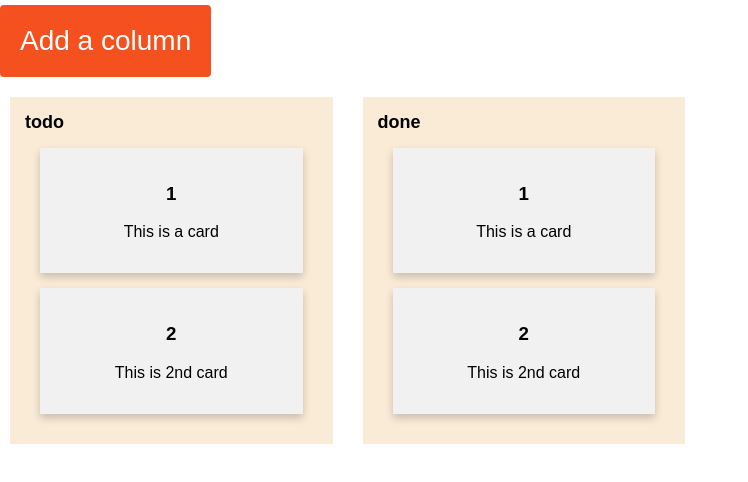
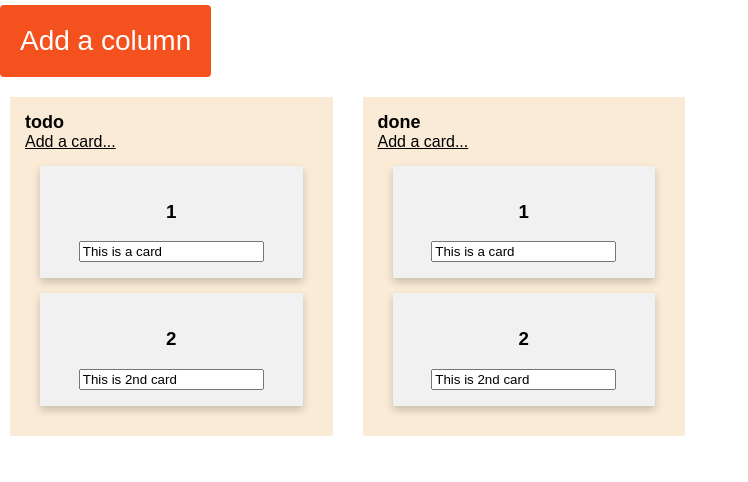
Before and after one commit to sanjeetkum/trello, a React (Create React App) app: page / in a window 1280 px wide. Shown: the top 482 px of the page, without its empty margins (0-748 px from the left). Built offline with nearby package versions, Linux system fonts and the light colour scheme.

Commit message:
card added

```diff
--- a/src/components/Cards/Cards.js
+++ b/src/components/Cards/Cards.js
@@ -2,10 +2,12 @@ import React, { useState } from "react";
 import "./Cards.css";
 
 export default function Cards({...props}) {
+
+
   return (
     <div className="card">
       <h3>{props.cardDetails.id}</h3>
-      <p>{props.cardDetails.cardName}</p>
+      <input value={props.cardDetails.cardName} onChange={props.handleCardChange}></input>
     </div>
   );
 }
--- a/src/components/Columns/Columns.js
+++ b/src/components/Columns/Columns.js
@@ -24,11 +24,16 @@ export default function Columns() {
 
   useEffect(() => {
     if (initialColumns) {
-      setColumns(JSON.parse(localStorage.getItem("initialColumns")) ? JSON.parse(localStorage.getItem("initialColumns")): initialColumns);
+      setColumns(
+        JSON.parse(localStorage.getItem("initialColumns"))
+          ? JSON.parse(localStorage.getItem("initialColumns"))
+          : initialColumns
+      );
     }
   }, []);
 
   const [columnName, setColumnName] = useState("");
+  const [cardName, setCardName] = useState("");
 
   const handleSave = (colId) => {
     // console.log(columnName[id]);
@@ -49,7 +54,7 @@ export default function Columns() {
   };
   const handleAddColumn = (evt) => {
     let totalColumns = "column" + (Object.keys(columns).length + 1);
-    console.log(columns)
+    console.log(columns);
     let newColumnData = {
       ...columns,
       [totalColumns]: { id: totalColumns, list: [] },
@@ -64,6 +69,32 @@ export default function Columns() {
       ...columnName,
       [evt.target.name]: value,
     });
+  };
+
+  const handleCardChange = (evt) => {
+    debugger;
+    const value = evt.target.value;
+    setCardName({
+      ...cardName,
+      [evt.target.name]: value,
+    });
+  };
+
+  const addAcard = (col, index) => {
+    Object.values(
+      columns ? columns:
+      JSON.parse(localStorage.getItem("initialColumns"))
+    ).map((item) => {
+      if (item.id === col.id) {
+        if (item.list) {
+          item.list.splice((item.list.length), 0, {id:`${item.list.length+1}`,cardName:"New Name"});
+        }
+      }
+    });
+    console.log("item2222", columns);
+
+    setColumns({ ...columns});
+    localStorage.setItem("initialColumns", JSON.stringify(columns));
   };
 
   return (
@@ -95,10 +126,17 @@ export default function Columns() {
                 </span>
               </>
             ) : (
-              <div className="columnName">{col && col.id}</div>
+              <>
+                <div className="columnName">{col && col.id}</div>
+                <u onClick={() => addAcard(col)}>Add a card...</u>
+              </>
             )}
             {col.list.map((item, index) => (
-              <Cards cardDetails={item} key={index} />
+              <Cards
+                cardDetails={item}
+                key={index}
+                handleCardChange={handleCardChange}
+              />
             ))}
           </div>
         ))}
```
